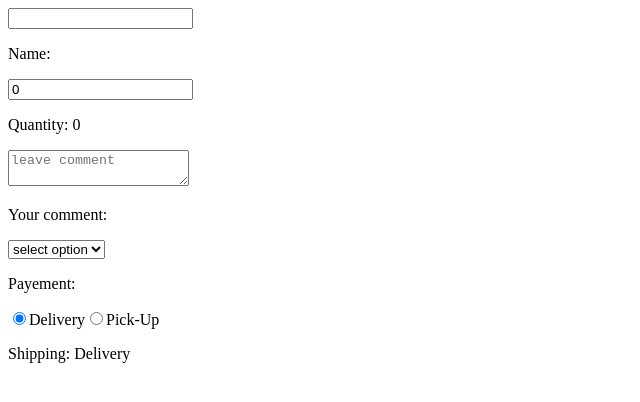
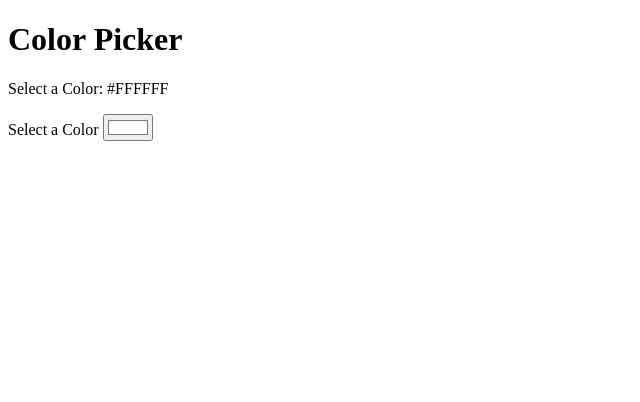
Before and after one commit to Mercury1565/React_Learning-Path, a React (Vite) app in the folder my-react-app/: page / in a window 1280 px wide. Shown: the top 402 px of the page, without its empty margins (0-640 px from the left). Built offline with nearby package versions, Linux system fonts and the light colour scheme.

Commit message:
finish color picker

```diff
--- a/my-react-app/src/App.jsx
+++ b/my-react-app/src/App.jsx
@@ -1,9 +1,9 @@
-import MyComponent from "./components/MyComponent.jsx"
+import ColorPicker from "./components/ColorPicker.jsx"
 
 function App() {
   return(
     <>
-    <MyComponent/>
+    <ColorPicker/>
 
     </>
   )
--- /dev/null
+++ b/my-react-app/src/components/ColorPicker.jsx
@@ -0,0 +1,27 @@
+import React, {useState} from 'react';
+
+function ColorPicker(){
+
+    const [color, setColor] = useState('#FFFFFF');
+
+    function handelColorChange(event){
+        setColor(event.target.value);
+    }
+
+    return(
+        <div>
+            <h1> Color Picker </h1>
+            <p style={{backgroundColor: color}}>
+                Select a Color: {color}
+            </p>
+
+            <label> Select a Color </label>
+            <input type='color' value={color} onChange={handelColorChange}/>
+
+        </div>
+
+    )
+
+}
+
+export default ColorPicker
--- a/my-react-app/src/components/MyComponent.jsx
+++ /dev/null
@@ -1,71 +0,0 @@
-import React , {useState} from 'react'
-
-
-//onChange -> Triggers a function everytime the value of the input changes
-//Note that any change, be it in <input>. <select>, <radio>, <textarea>
-// or anyother form elements, is reflected immediately\
-
-function MyComponent(){
-    const [name , setName] = useState('')
-    const [quantity , setQuantity] = useState(0)
-    const [comment , setComment] = useState('')
-    const [payement , setPayement] = useState('')
-    const [shipping , setShipping] = useState('Delivery')
-
-    function handelNameChange(event){
-        setName(event.target.value)
-    }
-    function handelQuantityChange(event){
-        setQuantity(event.target.value)
-    }
-    function handelCommentChange(event){
-        setComment(event.target.value)
-    }
-    function handelPayementChange(event){
-        setPayement(event.target.value)
-    }
-    function handelShippingChange(event){
-        setShipping(event.target.value)
-    }
-
-    return(
-        <div>
-            <input value={name} onChange={handelNameChange}/>
-            <p> Name: {name} </p>
-
-            <input value={quantity} onChange={handelQuantityChange} type="number"/>
-            <p> Quantity: {quantity} </p>
-
-            <textarea value={comment} onChange={handelCommentChange} placeholder='leave comment'/>
-            <p> Your comment: {comment}</p>
-
-            <select value={payement} onChange={handelPayementChange}>
-                <option value=''> select option </option>
-                <option value='cash'> cash </option>
-                <option value='visa'> visa </option>
-                <option value='master card'> master card </option>
-            </select>
-            <p> Payement: {payement}</p>
-
-            <label>
-                <input type='radio' value='Delivery'
-                       checked={shipping === 'Delivery'}
-                       onChange={handelShippingChange}
-                />
-                Delivery
-            </label>
-
-            <label>
-            <input type='radio' value='Pick-Up'
-                    checked={shipping === 'Pick-Up'}
-                    onChange={handelShippingChange}
-                />
-                Pick-Up
-            </label>
-            <p> Shipping: {shipping}</p>
-
-        </div>
-    )
-}
-
-export default MyComponent
```
